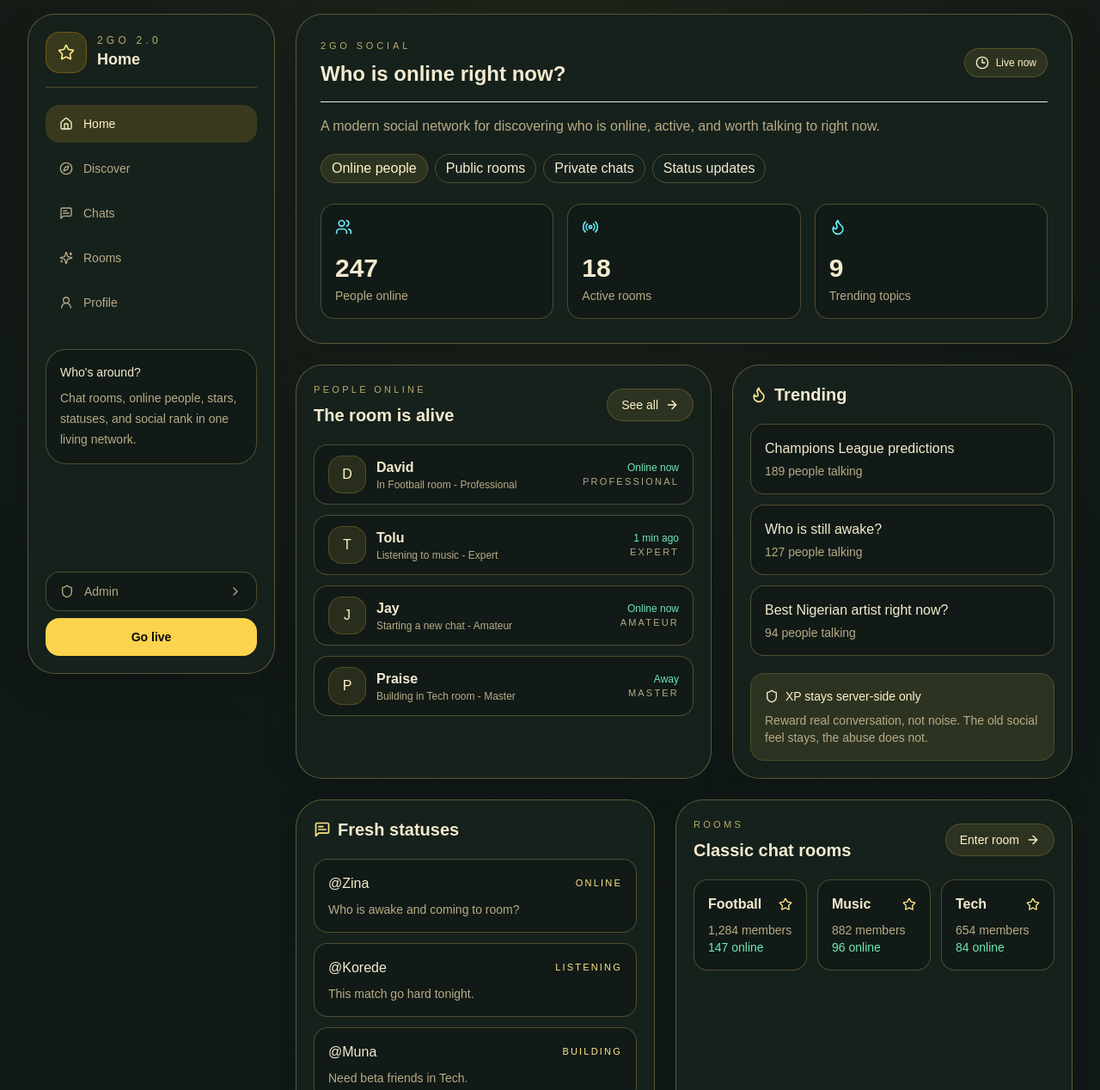
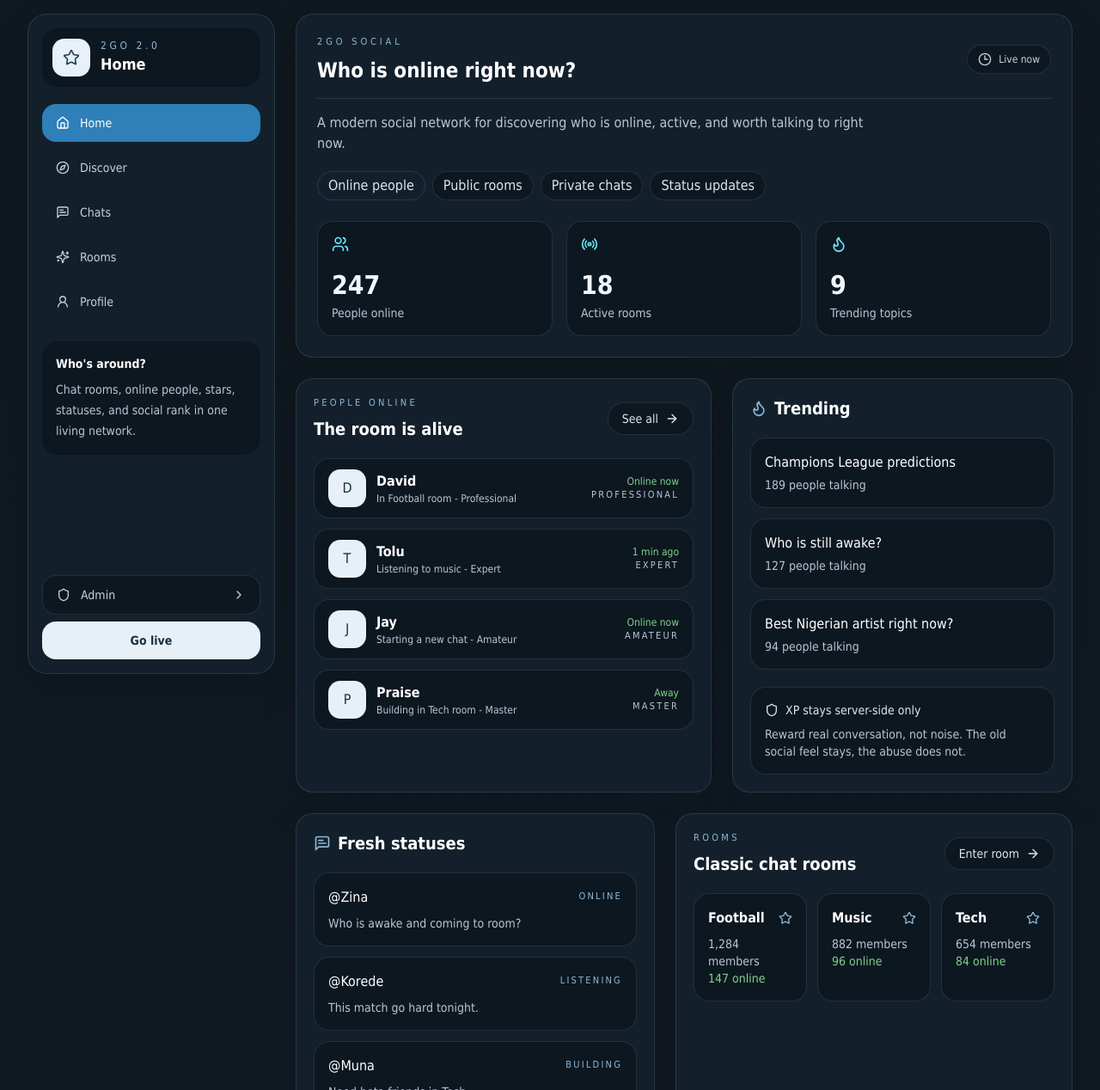
Before and after one commit to ToBITTER/2go-2.0, a Next.js app: page / in a window 1280 px wide. Shown: the top 1268 px of the page at 86% size. Built offline with nearby package versions, Linux system fonts and the light colour scheme.

Commit message:
Phase 0: App structure

```diff
--- a/src/app/admin/page.tsx
+++ b/src/app/admin/page.tsx
@@ -18,9 +18,9 @@ export default function AdminPage() {
         />
         <div className="grid gap-4 md:grid-cols-3">
           {metrics.map((metric) => (
-            <div key={metric.label} className="rounded-[1.75rem] border border-white/10 bg-white/5 p-5 shadow-soft">
-              <p className="text-sm text-slate-300">{metric.label}</p>
-              <p className="mt-2 text-3xl font-semibold">{metric.value}</p>
+            <div key={metric.label} className="rounded-[18px] border border-white/10 bg-[#13202b] p-5 shadow-soft">
+              <p className="text-sm text-[#b9c6d3]">{metric.label}</p>
+              <p className="mt-2 text-3xl font-semibold text-white">{metric.value}</p>
             </div>
           ))}
         </div>
--- a/src/app/globals.css
+++ b/src/app/globals.css
@@ -4,13 +4,14 @@
 
 :root {
   color-scheme: dark;
-  --bg-ink: #0f1714;
-  --surface: rgba(22, 32, 27, 0.88);
-  --surface-strong: rgba(14, 22, 19, 0.96);
-  --border-subtle: rgba(210, 188, 124, 0.18);
-  --text-main: #f4ebcf;
-  --text-muted: #b7ab86;
-  --panel: #16211c;
+  --bg-ink: #101820;
+  --surface: #16232f;
+  --surface-strong: #1c2b39;
+  --border-subtle: rgba(255, 255, 255, 0.08);
+  --text-main: #f2f6fa;
+  --text-muted: #b1bfd0;
+  --panel: #172635;
+  --accent: #2f7fb8;
 }
 
 html {
@@ -21,7 +22,7 @@ body {
   margin: 0;
   background: var(--bg-ink);
   color: var(--text-main);
-  font-family: Arial, Helvetica, sans-serif;
+  font-family: Tahoma, Verdana, Arial, Helvetica, sans-serif;
 }
 
 * {
@@ -31,7 +32,7 @@ body {
 .glass-card {
   background: var(--surface);
   border: 1px solid var(--border-subtle);
-  backdrop-filter: blur(18px);
+  box-shadow: 0 10px 30px rgba(0, 0, 0, 0.18);
 }
 
 .surface-strong {
@@ -41,8 +42,7 @@ body {
 
 .bg-app {
   background:
-    radial-gradient(circle at top, rgba(215, 181, 92, 0.08), transparent 34%),
-    linear-gradient(180deg, #0f1714 0%, #111a17 44%, #0e1613 100%);
+    linear-gradient(180deg, rgba(16, 24, 32, 0.98) 0%, rgba(18, 28, 38, 0.98) 100%);
 }
 
 .bg-panel {
@@ -56,11 +56,3 @@ body {
 .text-paper-muted {
   color: var(--text-muted);
 }
-
-.border-olive-700\/50 {
-  border-color: rgba(141, 125, 78, 0.5);
-}
-
-.border-olive-700\/60 {
-  border-color: rgba(141, 125, 78, 0.6);
-}
--- a/src/app/page.tsx
+++ b/src/app/page.tsx
@@ -9,19 +9,19 @@ export default function Page() {
   return (
     <AppShell title="Home" subtitle="Who's around?">
       <section className="flex flex-col gap-6 pb-24">
-        <div className="rounded-[2rem] border border-olive-700/60 bg-panel p-5 shadow-soft md:p-7">
-          <div className="flex items-center justify-between border-b border-olive-700/40 pb-4">
+        <div className="rounded-[20px] border border-white/10 bg-[#13202b] p-5 shadow-soft md:p-6">
+          <div className="flex items-center justify-between border-b border-white/10 pb-4">
             <div>
-              <p className="text-[11px] uppercase tracking-[0.35em] text-amber-200/70">2go social</p>
-              <h2 className="mt-2 text-2xl font-semibold">Who is online right now?</h2>
+              <p className="text-[11px] uppercase tracking-[0.35em] text-[#8fb7d5]">2go social</p>
+              <h2 className="mt-2 text-2xl font-semibold text-white">Who is online right now?</h2>
             </div>
-            <div className="hidden items-center gap-2 rounded-full border border-amber-300/20 bg-amber-300/10 px-3 py-2 text-xs text-amber-100 md:flex">
+            <div className="hidden items-center gap-2 rounded-full border border-white/10 bg-[#0d1720] px-3 py-2 text-xs text-[#c6d4df] md:flex">
               <Clock3 className="h-4 w-4" />
               Live now
             </div>
           </div>
 
-          <p className="mt-4 max-w-2xl text-sm leading-6 text-paper-muted md:text-base">
+          <p className="mt-4 max-w-2xl text-sm leading-6 text-[#b9c6d3] md:text-base">
             {site.description}
           </p>
 
@@ -40,13 +40,13 @@ export default function Page() {
         </div>
 
         <div className="grid gap-6 lg:grid-cols-[1.1fr_0.9fr]">
-          <section className="rounded-[2rem] border border-olive-700/60 bg-panel p-5 shadow-soft">
+          <section className="rounded-[20px] border border-white/10 bg-[#13202b] p-5 shadow-soft">
             <div className="flex items-center justify-between">
               <div>
-                <p className="text-[11px] uppercase tracking-[0.3em] text-amber-200/70">People online</p>
-                <h3 className="mt-2 text-xl font-semibold">The room is alive</h3>
+                <p className="text-[11px] uppercase tracking-[0.3em] text-[#8fb7d5]">People online</p>
+                <h3 className="mt-2 text-xl font-semibold text-white">The room is alive</h3>
               </div>
-              <button className="inline-flex items-center gap-2 rounded-full border border-amber-300/20 bg-amber-300/10 px-4 py-2 text-sm text-amber-100">
+              <button className="inline-flex items-center gap-2 rounded-full border border-white/10 bg-[#0d1720] px-4 py-2 text-sm text-[#dbe6ee]">
                 See all <ArrowRight className="h-4 w-4" />
               </button>
             </div>
@@ -55,48 +55,48 @@ export default function Page() {
               {onlinePeople.map((person) => (
                 <article
                   key={person.name}
-                  className="flex items-center justify-between rounded-2xl border border-olive-700/50 bg-black/20 px-4 py-3"
+                  className="flex items-center justify-between rounded-[18px] border border-white/10 bg-[#0d1720] px-4 py-3"
                 >
                   <div className="flex items-center gap-3">
-                    <div className="grid h-11 w-11 place-items-center rounded-2xl border border-amber-300/20 bg-amber-300/10 text-amber-100">
+                    <div className="grid h-11 w-11 place-items-center rounded-[14px] border border-white/10 bg-[#e7f0f7] text-[#163042]">
                       {person.name[0]}
                     </div>
                     <div>
-                      <p className="font-semibold">{person.name}</p>
-                      <p className="text-xs text-paper-muted">
+                      <p className="font-semibold text-white">{person.name}</p>
+                      <p className="text-xs text-[#b9c6d3]">
                         {person.activity} - {person.rank}
                       </p>
                     </div>
                   </div>
                   <div className="text-right">
-                    <p className="text-xs text-emerald-300">{person.status}</p>
-                    <p className="text-[11px] uppercase tracking-[0.2em] text-paper-muted">{person.rank}</p>
+                    <p className="text-xs text-[#7fd18a]">{person.status}</p>
+                    <p className="text-[11px] uppercase tracking-[0.2em] text-[#b9c6d3]">{person.rank}</p>
                   </div>
                 </article>
               ))}
             </div>
           </section>
 
-          <section className="rounded-[2rem] border border-olive-700/60 bg-panel p-5 shadow-soft">
+          <section className="rounded-[20px] border border-white/10 bg-[#13202b] p-5 shadow-soft">
             <div className="flex items-center gap-2">
-              <Flame className="h-5 w-5 text-amber-200" />
-              <h3 className="text-xl font-semibold">Trending</h3>
+              <Flame className="h-5 w-5 text-[#8fb7d5]" />
+              <h3 className="text-xl font-semibold text-white">Trending</h3>
             </div>
             <div className="mt-5 space-y-3">
               {trendingTopics.map((topic) => (
-                <article key={topic.title} className="rounded-2xl border border-olive-700/50 bg-black/20 p-4">
-                  <p className="font-medium">{topic.title}</p>
-                  <p className="mt-1 text-sm text-paper-muted">{topic.count}</p>
+                <article key={topic.title} className="rounded-[18px] border border-white/10 bg-[#0d1720] p-4">
+                  <p className="font-medium text-white">{topic.title}</p>
+                  <p className="mt-1 text-sm text-[#b9c6d3]">{topic.count}</p>
                 </article>
               ))}
             </div>
 
-            <div className="mt-5 rounded-2xl border border-amber-300/15 bg-amber-300/10 p-4">
-              <div className="flex items-center gap-2 text-sm text-amber-100">
+            <div className="mt-5 rounded-[18px] border border-white/10 bg-[#0d1720] p-4">
+              <div className="flex items-center gap-2 text-sm text-[#dbe6ee]">
                 <Shield className="h-4 w-4" />
                 XP stays server-side only
               </div>
-              <p className="mt-2 text-sm text-paper-muted">
+              <p className="mt-2 text-sm text-[#b9c6d3]">
                 Reward real conversation, not noise. The old social feel stays, the abuse does not.
               </p>
             </div>
@@ -104,44 +104,44 @@ export default function Page() {
         </div>
 
         <div className="grid gap-6 lg:grid-cols-[0.95fr_1.05fr]">
-          <section className="rounded-[2rem] border border-olive-700/60 bg-panel p-5 shadow-soft">
+          <section className="rounded-[20px] border border-white/10 bg-[#13202b] p-5 shadow-soft">
             <div className="flex items-center gap-2">
-              <MessageSquareText className="h-5 w-5 text-amber-200" />
-              <h3 className="text-xl font-semibold">Fresh statuses</h3>
+              <MessageSquareText className="h-5 w-5 text-[#8fb7d5]" />
+              <h3 className="text-xl font-semibold text-white">Fresh statuses</h3>
             </div>
             <div className="mt-5 space-y-3">
               {statusBites.map((status) => (
-                <article key={status.name} className="rounded-2xl border border-olive-700/50 bg-black/20 p-4">
+                <article key={status.name} className="rounded-[18px] border border-white/10 bg-[#0d1720] p-4">
                   <div className="flex items-center justify-between">
-                    <p className="font-medium">@{status.name}</p>
-                    <span className="text-[11px] uppercase tracking-[0.2em] text-amber-200">{status.tag}</span>
+                    <p className="font-medium text-white">@{status.name}</p>
+                    <span className="text-[11px] uppercase tracking-[0.2em] text-[#8fb7d5]">{status.tag}</span>
                   </div>
-                  <p className="mt-2 text-sm text-paper-muted">{status.text}</p>
+                  <p className="mt-2 text-sm text-[#b9c6d3]">{status.text}</p>
                 </article>
               ))}
             </div>
           </section>
 
-          <section className="rounded-[2rem] border border-olive-700/60 bg-panel p-5 shadow-soft">
+          <section className="rounded-[20px] border border-white/10 bg-[#13202b] p-5 shadow-soft">
             <div className="flex items-center justify-between">
               <div>
-                <p className="text-[11px] uppercase tracking-[0.3em] text-amber-200/70">Rooms</p>
-                <h3 className="mt-2 text-xl font-semibold">Classic chat rooms</h3>
+                <p className="text-[11px] uppercase tracking-[0.3em] text-[#8fb7d5]">Rooms</p>
+                <h3 className="mt-2 text-xl font-semibold text-white">Classic chat rooms</h3>
               </div>
-              <button className="inline-flex items-center gap-2 rounded-full border border-amber-300/20 bg-amber-300/10 px-4 py-2 text-sm text-amber-100">
+              <button className="inline-flex items-center gap-2 rounded-full border border-white/10 bg-[#0d1720] px-4 py-2 text-sm text-[#dbe6ee]">
                 Enter room <ArrowRight className="h-4 w-4" />
               </button>
             </div>
 
             <div className="mt-5 grid gap-3 md:grid-cols-3">
               {roomCards.map((room) => (
-                <article key={room.name} className="rounded-2xl border border-olive-700/50 bg-black/20 p-4">
+                <article key={room.name} className="rounded-[18px] border border-white/10 bg-[#0d1720] p-4">
                   <div className="flex items-center justify-between">
-                    <p className="font-semibold">{room.name}</p>
-                    <Star className="h-4 w-4 text-amber-200" />
+                    <p className="font-semibold text-white">{room.name}</p>
+                    <Star className="h-4 w-4 text-[#8fb7d5]" />
                   </div>
-                  <p className="mt-2 text-sm text-paper-muted">{room.members}</p>
-                  <p className="text-sm text-emerald-300">{room.online}</p>
+                  <p className="mt-2 text-sm text-[#b9c6d3]">{room.members}</p>
+                  <p className="text-sm text-[#7fd18a]">{room.online}</p>
                 </article>
               ))}
             </div>
@@ -154,10 +154,10 @@ export default function Page() {
             { title: "Presence + online", icon: Radio },
             { title: "Search + discovery", icon: Search },
           ].map((item) => (
-            <div key={item.title} className="rounded-[1.5rem] border border-olive-700/60 bg-panel p-5 shadow-soft">
+            <div key={item.title} className="rounded-[18px] border border-white/10 bg-[#13202b] p-5 shadow-soft">
               <div className="flex items-center gap-3">
-                <item.icon className="h-5 w-5 text-amber-200" />
-                <p className="font-medium">{item.title}</p>
+                <item.icon className="h-5 w-5 text-[#8fb7d5]" />
+                <p className="font-medium text-white">{item.title}</p>
               </div>
             </div>
           ))}
--- a/src/components/layout/app-shell.tsx
+++ b/src/components/layout/app-shell.tsx
@@ -18,15 +18,15 @@ export function AppShell({ title, subtitle, children, actionLabel = "Go live" }:
   return (
     <main className="min-h-screen bg-app text-paper">
       <div className="mx-auto flex w-full max-w-7xl gap-6 px-4 py-4 md:px-8">
-        <aside className="sticky top-4 hidden h-[calc(100vh-2rem)] w-72 flex-col justify-between rounded-[2rem] border border-olive-700/60 bg-panel p-5 shadow-soft lg:flex">
+        <aside className="sticky top-4 hidden h-[calc(100vh-2rem)] w-72 flex-col justify-between overflow-hidden rounded-[22px] border border-white/10 bg-[#13202b] p-4 shadow-soft lg:flex">
           <div>
-            <div className="flex items-center gap-3 border-b border-olive-700/50 pb-4">
-              <div className="grid h-12 w-12 place-items-center rounded-2xl border border-amber-500/30 bg-amber-400/15 text-amber-200">
+            <div className="flex items-center gap-3 rounded-[18px] bg-[#0d1720] px-3 py-3">
+              <div className="grid h-11 w-11 place-items-center rounded-[14px] bg-[#e9f0f7] text-[#23445c]">
                 <Star className="h-5 w-5" />
               </div>
               <div>
-                <p className="text-xs uppercase tracking-[0.35em] text-amber-200/70">2go 2.0</p>
-                <p className="text-lg font-semibold">{title}</p>
+                <p className="text-xs uppercase tracking-[0.3em] text-[#8fb7d5]">2go 2.0</p>
+                <p className="text-lg font-semibold text-white">{title}</p>
               </div>
             </div>
 
@@ -36,10 +36,10 @@ export function AppShell({ title, subtitle, children, actionLabel = "Go live" }:
                   key={item.href}
                   href={item.href}
                   aria-current={pathname === item.href ? "page" : undefined}
-                  className={`flex items-center gap-3 rounded-2xl px-4 py-3 text-sm transition ${
+                  className={`flex items-center gap-3 rounded-[16px] px-4 py-3 text-sm transition ${
                     pathname === item.href
-                      ? "bg-amber-400/15 text-amber-100"
-                      : "text-paper-muted hover:bg-paper/5 hover:text-paper"
+                      ? "bg-[#2f7fb8] text-white"
+                      : "text-[#c4d2de] hover:bg-white/5 hover:text-white"
                   }`}
                 >
                   <item.icon className="h-4 w-4" />
@@ -48,9 +48,9 @@ export function AppShell({ title, subtitle, children, actionLabel = "Go live" }:
               ))}
             </nav>
 
-            <div className="mt-8 rounded-3xl border border-olive-700/50 bg-black/20 p-4">
-              <p className="text-sm font-medium text-paper">{subtitle}</p>
-              <p className="mt-2 text-sm leading-6 text-paper-muted">
+            <div className="mt-6 rounded-[18px] bg-[#0d1720] p-4">
+              <p className="text-sm font-semibold text-white">{subtitle}</p>
+              <p className="mt-2 text-sm leading-6 text-[#b9c6d3]">
                 Chat rooms, online people, stars, statuses, and social rank in one living network.
               </p>
             </div>
@@ -61,7 +61,7 @@ export function AppShell({ title, subtitle, children, actionLabel = "Go live" }:
               <Link
                 key={item.href}
                 href={item.href}
-                className="flex items-center justify-between rounded-2xl border border-olive-700/50 bg-black/20 px-4 py-3 text-sm text-paper-muted"
+                className="flex items-center justify-between rounded-[16px] border border-white/10 bg-[#0d1720] px-4 py-3 text-sm text-[#c4d2de]"
               >
                 <span className="flex items-center gap-3">
                   <item.icon className="h-4 w-4" />
@@ -70,33 +70,33 @@ export function AppShell({ title, subtitle, children, actionLabel = "Go live" }:
                 <ChevronRight className="h-4 w-4" />
               </Link>
             ))}
-            <button className="w-full rounded-2xl bg-amber-300 px-4 py-3 text-sm font-semibold text-stone-950">
+            <button className="w-full rounded-[16px] bg-[#e7f0f7] px-4 py-3 text-sm font-semibold text-[#163042]">
               {actionLabel}
             </button>
           </div>
         </aside>
 
         <section className="flex-1">
-          <div className="mb-4 flex items-center justify-between rounded-[1.5rem] border border-olive-700/60 bg-panel px-4 py-3 shadow-soft lg:hidden">
+          <div className="mb-4 flex items-center justify-between rounded-[18px] border border-white/10 bg-[#13202b] px-4 py-3 shadow-soft lg:hidden">
             <div>
-              <p className="text-[11px] uppercase tracking-[0.3em] text-amber-200/70">2go 2.0</p>
-              <p className="font-semibold">{title}</p>
+              <p className="text-[11px] uppercase tracking-[0.3em] text-[#8fb7d5]">2go 2.0</p>
+              <p className="font-semibold text-white">{title}</p>
             </div>
-            <button className="rounded-full bg-amber-300 px-4 py-2 text-sm font-semibold text-stone-950">
+            <button className="rounded-full bg-[#e7f0f7] px-4 py-2 text-sm font-semibold text-[#163042]">
               {actionLabel}
             </button>
           </div>
           {children}
-          <nav className="sticky bottom-4 mt-6 grid grid-cols-5 gap-2 rounded-[1.5rem] border border-olive-700/60 bg-panel/95 p-2 shadow-soft backdrop-blur lg:hidden">
+          <nav className="sticky bottom-4 mt-6 grid grid-cols-5 gap-2 rounded-[18px] border border-white/10 bg-[#13202b]/95 p-2 shadow-soft lg:hidden">
             {mainNavigation.map((item) => (
               <Link
                 key={item.href}
                 href={item.href}
                 aria-current={pathname === item.href ? "page" : undefined}
-                className={`flex flex-col items-center gap-1 rounded-2xl px-2 py-3 text-[11px] transition ${
+                className={`flex flex-col items-center gap-1 rounded-[14px] px-2 py-3 text-[11px] transition ${
                   pathname === item.href
-                    ? "bg-amber-400/15 text-amber-100"
-                    : "text-paper-muted hover:bg-paper/5 hover:text-paper"
+                    ? "bg-[#2f7fb8] text-white"
+                    : "text-[#c4d2de] hover:bg-white/5 hover:text-white"
                 }`}
               >
                 <item.icon className="h-4 w-4" />
--- a/src/components/ui.tsx
+++ b/src/components/ui.tsx
@@ -9,10 +9,10 @@ type StatCardProps = {
 
 export function StatCard({ icon: Icon, label, value, accent = "text-cyan-300" }: StatCardProps) {
   return (
-    <div className="rounded-2xl border border-olive-700/50 bg-black/20 p-4">
+    <div className="rounded-[18px] border border-white/10 bg-[#0d1720] p-4">
       <Icon className={`h-5 w-5 ${accent}`} />
       <p className="mt-5 text-3xl font-semibold">{value}</p>
-      <p className="mt-1 text-sm text-paper-muted">{label}</p>
+      <p className="mt-1 text-sm text-[#b9c6d3]">{label}</p>
     </div>
   );
 }
@@ -25,8 +25,8 @@ type PillProps = {
 export function Pill({ children, tone = "default" }: PillProps) {
   const styles =
     tone === "soft"
-      ? "border-olive-700/50 bg-paper/5 text-paper"
-      : "border-amber-300/20 bg-amber-300/10 text-amber-100";
+      ? "border-white/10 bg-[#0d1720] text-[#dbe6ee]"
+      : "border-[#2f7fb8]/30 bg-[#2f7fb8]/12 text-[#dbe6ee]";
 
   return <span className={`rounded-full border px-3 py-1 ${styles}`}>{children}</span>;
 }
@@ -39,11 +39,11 @@ type EmptyStateProps = {
 
 export function EmptyState({ title, description, actionLabel = "Say something" }: EmptyStateProps) {
   return (
-    <div className="grid place-items-center rounded-[2rem] border border-dashed border-olive-700/50 bg-black/20 px-6 py-14 text-center">
+    <div className="grid place-items-center rounded-[20px] border border-dashed border-white/10 bg-[#13202b] px-6 py-14 text-center">
       <div className="max-w-sm">
         <p className="text-2xl font-semibold">{title}</p>
-        <p className="mt-3 text-sm leading-6 text-paper-muted">{description}</p>
-        <button className="mt-6 rounded-full bg-amber-300 px-4 py-2 text-sm font-medium text-stone-950">
+        <p className="mt-3 text-sm leading-6 text-[#b9c6d3]">{description}</p>
+        <button className="mt-6 rounded-full bg-[#e7f0f7] px-4 py-2 text-sm font-medium text-[#163042]">
           {actionLabel}
         </button>
       </div>
```
Also changed, not shown: src/app/chats/page.tsx (+4 -4 lines), src/app/discover/page.tsx (+6 -6 lines), src/app/profile/page.tsx (+4 -4 lines), src/app/rooms/page.tsx (+4 -4 lines), src/components/roadmap.tsx (+10 -10 lines).
